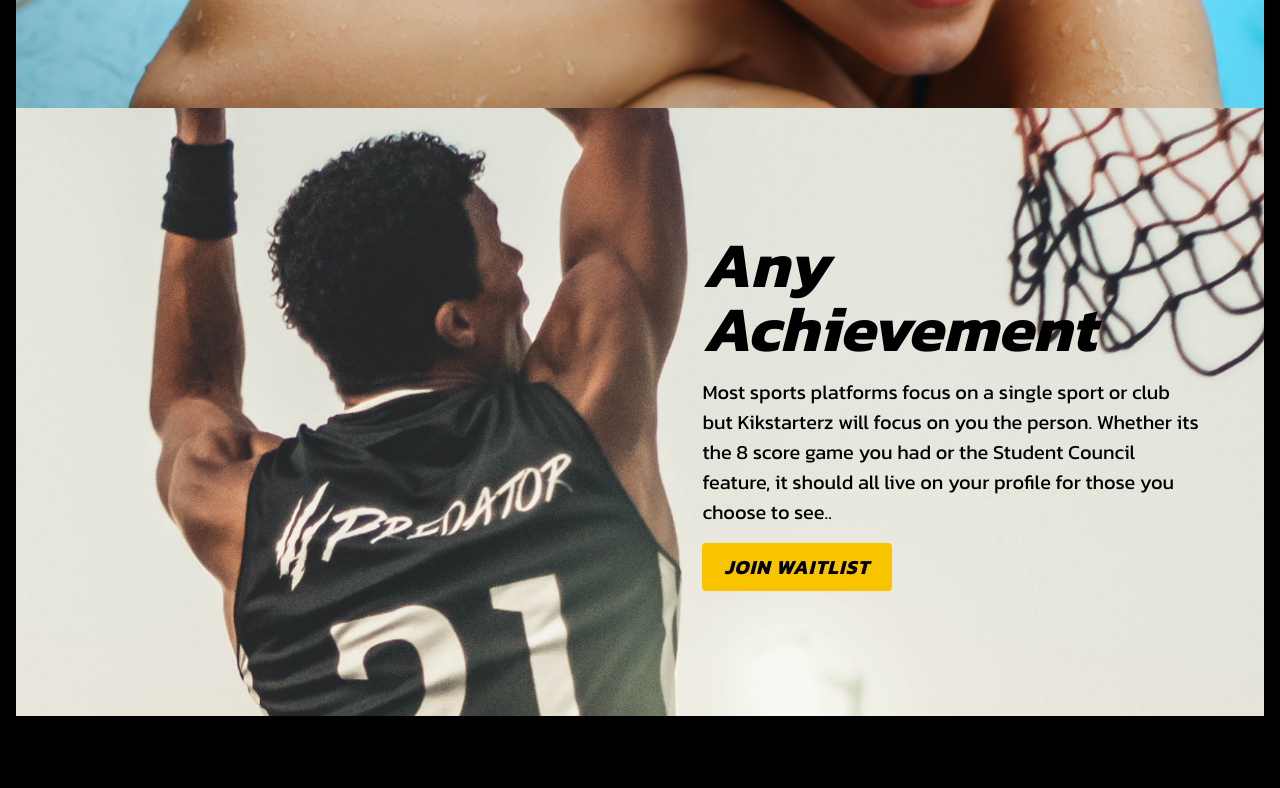
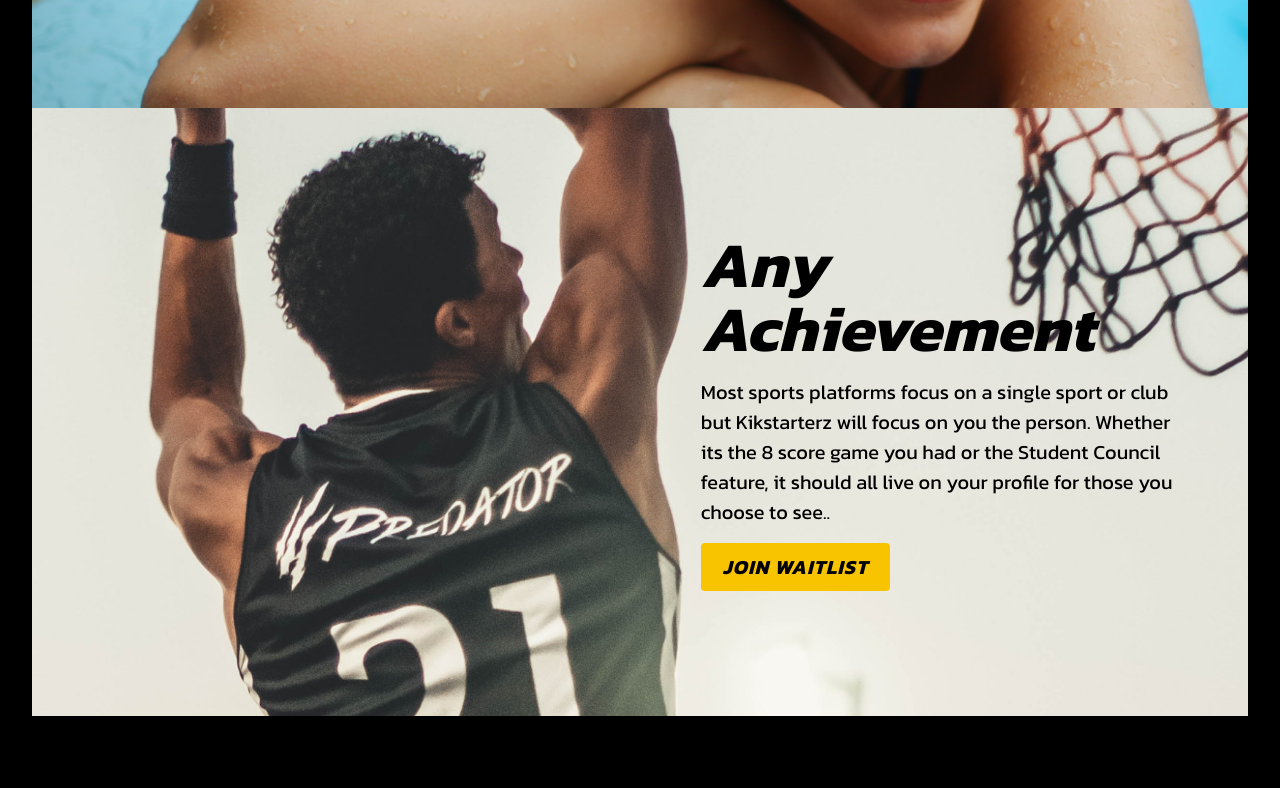
Before and after one commit to christoph-codes/kikstarterz, a Next.js app in the folder web/: page / in a window 1280 px wide. Shown: the part 1178-1966 px from the top of the page. Built offline with nearby package versions, Linux system fonts and the light colour scheme; no server answers.

Commit message:
36: Update padding for mobile in the main page template

```diff
--- a/web/templates/Page/index.tsx
+++ b/web/templates/Page/index.tsx
@@ -87,7 +87,7 @@ const PageTemplate: FC<PageProps> = ({
 			{/* <Navigation links={navigationLinks} /> */}
 			<Header />
 			<Box
-				padding="0 16px"
+				padding={{ base: "0 16px", md: "0 32px" }}
 				as="main"
 				className={`${styles.PageTemplate} ${className}`}
 			>
```
